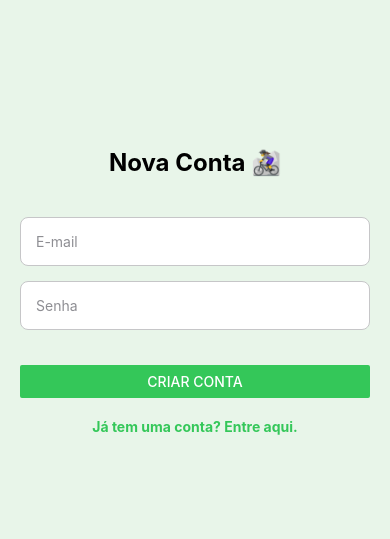
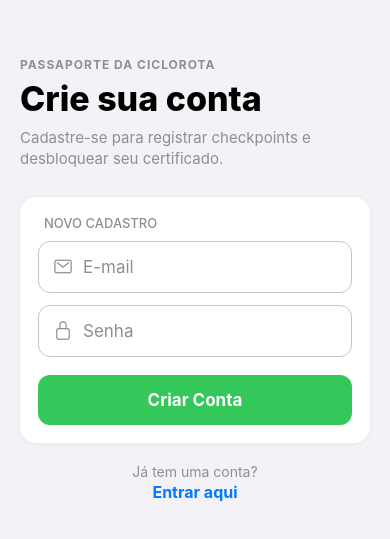
Before and after one commit to Ciclorota/ciclorota-frontend, a React Native app: screen /Register in a window 390 px wide. Shown: the part 131-670 px from the top of the page. Built offline with nearby package versions, Linux system fonts and the light colour scheme; no server answers.

Commit message:
Melhoria na UI de paginas de login e registro

```diff
--- a/App.tsx
+++ b/App.tsx
@@ -1,4 +1,5 @@
 import React, { useState, useEffect } from 'react';
+import { View } from 'react-native';
 import { Session } from '@supabase/supabase-js';
 import { NavigationContainer, DefaultTheme } from '@react-navigation/native';
 import { createNativeStackNavigator } from '@react-navigation/native-stack';
@@ -64,6 +65,21 @@ function MainTabs({ session }: any) {
 function RootNavigator() {
   const { colors, isDarkMode } = useTheme();
   const [session, setSession] = useState<Session | null>(null);
+  const appBackgroundStyle = { flex: 1, backgroundColor: colors.background };
+
+  const navigationTheme = {
+    ...DefaultTheme,
+    dark: isDarkMode,
+    colors: {
+      ...DefaultTheme.colors,
+      primary: colors.primary,
+      background: colors.background,
+      card: colors.card,
+      text: colors.text,
+      border: colors.borderLight,
+      notification: colors.primary,
+    },
+  };
 
   useEffect(() => {
     supabase.auth.getSession().then(({ data: { session } }) => {
@@ -76,32 +92,32 @@ function RootNavigator() {
 
   if (!session && session !== undefined) {
     return (
-      <NavigationContainer>
-        <Stack.Navigator screenOptions={{ headerShown: false }}>
+      <View style={appBackgroundStyle}>
+        <NavigationContainer theme={navigationTheme}>
+          <Stack.Navigator
+            screenOptions={{
+              headerShown: false,
+              contentStyle: { backgroundColor: colors.background },
+              animation: 'fade_from_bottom',
+              animationDuration: 220,
+              gestureEnabled: true,
+            }}
+          >
             <Stack.Screen name="Login" component={LoginScreen} />
             <Stack.Screen name="Register" component={RegisterScreen} />
           </Stack.Navigator>
         </NavigationContainer>
+      </View>
     );
   }
 
   return (
-    <NavigationContainer theme={{
-      ...DefaultTheme,
-      dark: isDarkMode,
-      colors: {
-        ...DefaultTheme.colors,
-        primary: colors.primary,
-        background: colors.background,
-        card: colors.card,
-        text: colors.text,
-        border: colors.borderLight,
-        notification: colors.primary,
-      },
-    }}>
+    <View style={appBackgroundStyle}>
+      <NavigationContainer theme={navigationTheme}>
         <Stack.Navigator screenOptions={{
           headerShown: false,
           contentStyle: { backgroundColor: colors.background },
+          animation: 'fade',
         }}>
           <Stack.Screen name="MainTabs">
             {(props) => <MainTabs {...props} session={session} />}
@@ -110,22 +126,23 @@ function RootNavigator() {
           <Stack.Screen
             name="Camera"
             component={CameraScreen}
-          options={{ presentation: 'transparentModal' }}
+            options={{ presentation: 'transparentModal', animation: 'fade' }}
           />
 
           <Stack.Screen
             name="EditProfile"
             component={EditProfileScreen}
-          options={{ presentation: 'transparentModal', animation: 'slide_from_right' }}
+            options={{ presentation: 'transparentModal', animation: 'fade' }}
           />
 
           <Stack.Screen
             name="Settings"
             component={SettingsScreen}
-          options={{ presentation: 'transparentModal', animation: 'slide_from_right' }}
+            options={{ presentation: 'transparentModal', animation: 'fade' }}
           />
         </Stack.Navigator>
       </NavigationContainer>
+    </View>
   );
 }
 
--- a/src/screens/LoginScreen.tsx
+++ b/src/screens/LoginScreen.tsx
@@ -1,5 +1,7 @@
 import React, { useState } from 'react';
-import { StyleSheet, View, TextInput, Button, Text, TouchableOpacity } from 'react-native';
+import { StyleSheet, View, TextInput, Text, TouchableOpacity, SafeAreaView, KeyboardAvoidingView, Platform, ActivityIndicator } from 'react-native';
+// @ts-ignore
+import { Ionicons } from '@expo/vector-icons';
 import { supabase } from '../services/supabase';
 import { useTheme } from '../contexts/ThemeContext';
 import { useAppAlert } from '../components/AppAlertModal';
@@ -9,11 +11,19 @@ export function LoginScreen({ navigation }: any) {
   const [email, setEmail] = useState('');
   const [password, setPassword] = useState('');
   const [loading, setLoading] = useState(false);
+  const [errorMsg, setErrorMsg] = useState('');
   const { showAlert, alertModal } = useAppAlert();
 
   async function signInWithEmail() {
+    if (!email.trim() || !password.trim()) {
+      setErrorMsg('Preencha e-mail e senha para continuar.');
+      return;
+    }
+
+    setErrorMsg('');
     setLoading(true);
     const { error } = await supabase.auth.signInWithPassword({ email, password });
+
     if (error) {
       showAlert({
         title: 'Erro ao entrar',
@@ -21,16 +31,33 @@ export function LoginScreen({ navigation }: any) {
         variant: 'error',
       });
     }
+
     setLoading(false);
   }
 
   const styles = getStyles(colors, isDarkMode);
 
   return (
-    <View style={styles.container}>
-      <Text style={styles.title}>Passaporte da Ciclorota 🚴‍♂️</Text>
+    <SafeAreaView style={styles.safeArea}>
+      <KeyboardAvoidingView behavior={Platform.OS === 'ios' ? 'padding' : 'height'} style={styles.container}>
+        <View style={styles.header}>
+          <Text style={styles.kicker}>PASSAPORTE DA CICLOROTA</Text>
+          <Text style={styles.title}>Bem-vindo de volta</Text>
+          <Text style={styles.subtitle}>Acompanhe o seu progresso na trilha e continue de onde parou.</Text>
+        </View>
 
-      <View style={styles.inputContainer}>
+        <View style={styles.card}>
+          <Text style={styles.sectionTitle}>ACESSAR CONTA</Text>
+
+          {errorMsg !== '' && (
+            <View style={styles.errorBanner}>
+              <Ionicons name="warning" size={18} color={colors.danger} />
+              <Text style={styles.errorText}>{errorMsg}</Text>
+            </View>
+          )}
+
+          <View style={styles.inputGroup}>
+            <Ionicons name="mail-outline" size={20} color={colors.textSecondary} style={styles.inputIcon} />
             <TextInput
               style={styles.input}
               onChangeText={setEmail}
@@ -40,6 +67,10 @@ export function LoginScreen({ navigation }: any) {
               autoCapitalize="none"
               keyboardType="email-address"
             />
+          </View>
+
+          <View style={styles.inputGroup}>
+            <Ionicons name="lock-closed-outline" size={20} color={colors.textSecondary} style={styles.inputIcon} />
             <TextInput
               style={styles.input}
               onChangeText={setPassword}
@@ -51,22 +82,83 @@ export function LoginScreen({ navigation }: any) {
             />
           </View>
 
-      <Button title="Entrar" disabled={loading} onPress={signInWithEmail} />
+          <TouchableOpacity style={[styles.primaryButton, loading && styles.primaryButtonDisabled]} disabled={loading} onPress={signInWithEmail}>
+            {loading ? (
+              <ActivityIndicator size="small" color={colors.white} />
+            ) : (
+              <Text style={styles.primaryButtonText}>Entrar</Text>
+            )}
+          </TouchableOpacity>
+        </View>
 
         <TouchableOpacity onPress={() => navigation.navigate('Register')} style={styles.linkButton}>
-        <Text style={styles.linkText}>Não possui uma conta ainda? Crie aqui.</Text>
+          <Text style={styles.linkLabel}>Não possui uma conta ainda?</Text>
+          <Text style={styles.linkText}>Crie aqui</Text>
         </TouchableOpacity>
 
         {alertModal}
-    </View>
+      </KeyboardAvoidingView>
+    </SafeAreaView>
   );
 }
 
 const getStyles = (colors: any, isDarkMode: boolean) => StyleSheet.create({
-  container: { flex: 1, padding: 20, justifyContent: 'center', backgroundColor: colors.background },
-  title: { fontSize: 24, fontWeight: 'bold', textAlign: 'center', marginBottom: 40, color: colors.text },
-  inputContainer: { marginBottom: 20 },
-  input: { backgroundColor: colors.card, padding: 15, borderRadius: 8, marginBottom: 15, borderWidth: 1, borderColor: colors.border, color: colors.text },
+  safeArea: { flex: 1, backgroundColor: colors.background, paddingTop: Platform.OS === 'android' ? 40 : 0 },
+  container: { flex: 1, paddingHorizontal: 20, paddingBottom: 24, justifyContent: 'center' },
+
+  header: { marginBottom: 28 },
+  kicker: { fontSize: 12, color: colors.textSecondary, textTransform: 'uppercase', fontWeight: '700', letterSpacing: 1 },
+  title: { fontSize: 34, fontWeight: '800', color: colors.text, marginTop: 6 },
+  subtitle: { fontSize: 15, color: colors.textSecondary, marginTop: 8, lineHeight: 21 },
+
+  card: {
+    backgroundColor: colors.card,
+    borderRadius: 16,
+    padding: 18,
+    shadowColor: colors.text,
+    shadowOffset: { width: 0, height: 1 },
+    shadowOpacity: 0.05,
+    shadowRadius: 6,
+    elevation: 2,
+  },
+  sectionTitle: { fontSize: 13, color: colors.textSecondary, textTransform: 'uppercase', fontWeight: '500', marginLeft: 6, marginBottom: 10 },
+
+  errorBanner: {
+    flexDirection: 'row',
+    alignItems: 'center',
+    backgroundColor: isDarkMode ? colors.dangerBg : '#FFEBEB',
+    borderRadius: 10,
+    paddingVertical: 10,
+    paddingHorizontal: 12,
+    marginBottom: 12,
+  },
+  errorText: { color: colors.danger, marginLeft: 8, fontSize: 14, fontWeight: '500', flex: 1 },
+
+  inputGroup: {
+    flexDirection: 'row',
+    alignItems: 'center',
+    backgroundColor: colors.card,
+    borderWidth: 1,
+    borderColor: colors.border,
+    borderRadius: 12,
+    paddingHorizontal: 14,
+    marginBottom: 12,
+  },
+  inputIcon: { marginRight: 10 },
+  input: { flex: 1, height: 50, fontSize: 17, color: colors.text },
+
+  primaryButton: {
+    marginTop: 6,
+    backgroundColor: colors.primary,
+    minHeight: 50,
+    borderRadius: 12,
+    alignItems: 'center',
+    justifyContent: 'center',
+  },
+  primaryButtonDisabled: { opacity: 0.7 },
+  primaryButtonText: { color: colors.white, fontSize: 17, fontWeight: '700' },
+
   linkButton: { marginTop: 20, alignItems: 'center' },
-  linkText: { color: colors.primary, fontWeight: 'bold' }
+  linkLabel: { color: colors.textSecondary, fontSize: 14, marginBottom: 2 },
+  linkText: { color: colors.primary, fontSize: 16, fontWeight: '700' },
 });
--- a/src/screens/RegisterScreen.tsx
+++ b/src/screens/RegisterScreen.tsx
@@ -1,5 +1,7 @@
 import React, { useState } from 'react';
-import { StyleSheet, View, TextInput, Button, Text, TouchableOpacity } from 'react-native';
+import { StyleSheet, View, TextInput, Text, TouchableOpacity, SafeAreaView, KeyboardAvoidingView, Platform, ActivityIndicator } from 'react-native';
+// @ts-ignore
+import { Ionicons } from '@expo/vector-icons';
 import { supabase } from '../services/supabase';
 import { useTheme } from '../contexts/ThemeContext';
 import { useAppAlert } from '../components/AppAlertModal';
@@ -9,9 +11,16 @@ export function RegisterScreen({ navigation }: any) {
   const [email, setEmail] = useState('');
   const [password, setPassword] = useState('');
   const [loading, setLoading] = useState(false);
+  const [errorMsg, setErrorMsg] = useState('');
   const { showAlert, alertModal } = useAppAlert();
 
   async function signUpWithEmail() {
+    if (!email.trim() || !password.trim()) {
+      setErrorMsg('Preencha e-mail e senha para criar a conta.');
+      return;
+    }
+
+    setErrorMsg('');
     setLoading(true);
     const { error } = await supabase.auth.signUp({ email, password });
 
@@ -29,16 +38,33 @@ export function RegisterScreen({ navigation }: any) {
         onConfirm: () => navigation.navigate('Login'),
       });
     }
+
     setLoading(false);
   }
 
   const styles = getStyles(colors, isDarkMode);
 
   return (
-    <View style={styles.container}>
-      <Text style={styles.title}>Nova Conta 🚵‍♀️</Text>
+    <SafeAreaView style={styles.safeArea}>
+      <KeyboardAvoidingView behavior={Platform.OS === 'ios' ? 'padding' : 'height'} style={styles.container}>
+        <View style={styles.header}>
+          <Text style={styles.kicker}>PASSAPORTE DA CICLOROTA</Text>
+          <Text style={styles.title}>Crie sua conta</Text>
+          <Text style={styles.subtitle}>Cadastre-se para registrar checkpoints e desbloquear seu certificado.</Text>
+        </View>
 
-      <View style={styles.inputContainer}>
+        <View style={styles.card}>
+          <Text style={styles.sectionTitle}>NOVO CADASTRO</Text>
+
+          {errorMsg !== '' && (
+            <View style={styles.errorBanner}>
+              <Ionicons name="warning" size={18} color={colors.danger} />
+              <Text style={styles.errorText}>{errorMsg}</Text>
+            </View>
+          )}
+
+          <View style={styles.inputGroup}>
+            <Ionicons name="mail-outline" size={20} color={colors.textSecondary} style={styles.inputIcon} />
             <TextInput
               style={styles.input}
               onChangeText={setEmail}
@@ -48,6 +74,10 @@ export function RegisterScreen({ navigation }: any) {
               autoCapitalize="none"
               keyboardType="email-address"
             />
+          </View>
+
+          <View style={styles.inputGroup}>
+            <Ionicons name="lock-closed-outline" size={20} color={colors.textSecondary} style={styles.inputIcon} />
             <TextInput
               style={styles.input}
               onChangeText={setPassword}
@@ -59,22 +89,83 @@ export function RegisterScreen({ navigation }: any) {
             />
           </View>
 
-      <Button title="Criar Conta" disabled={loading} onPress={signUpWithEmail} color={colors.success} />
+          <TouchableOpacity style={[styles.primaryButton, loading && styles.primaryButtonDisabled]} disabled={loading} onPress={signUpWithEmail}>
+            {loading ? (
+              <ActivityIndicator size="small" color={colors.white} />
+            ) : (
+              <Text style={styles.primaryButtonText}>Criar Conta</Text>
+            )}
+          </TouchableOpacity>
+        </View>
 
         <TouchableOpacity onPress={() => navigation.navigate('Login')} style={styles.linkButton}>
-        <Text style={styles.linkText}>Já tem uma conta? Entre aqui.</Text>
+          <Text style={styles.linkLabel}>Já tem uma conta?</Text>
+          <Text style={styles.linkText}>Entrar aqui</Text>
         </TouchableOpacity>
 
         {alertModal}
-    </View>
+      </KeyboardAvoidingView>
+    </SafeAreaView>
   );
 }
 
 const getStyles = (colors: any, isDarkMode: boolean) => StyleSheet.create({
-  container: { flex: 1, padding: 20, justifyContent: 'center', backgroundColor: isDarkMode ? colors.background : '#e8f5e9' },
-  title: { fontSize: 24, fontWeight: 'bold', textAlign: 'center', marginBottom: 40, color: colors.text },
-  inputContainer: { marginBottom: 20 },
-  input: { backgroundColor: colors.card, padding: 15, borderRadius: 8, marginBottom: 15, borderWidth: 1, borderColor: colors.border, color: colors.text },
+  safeArea: { flex: 1, backgroundColor: colors.background, paddingTop: Platform.OS === 'android' ? 40 : 0 },
+  container: { flex: 1, paddingHorizontal: 20, paddingBottom: 24, justifyContent: 'center' },
+
+  header: { marginBottom: 28 },
+  kicker: { fontSize: 12, color: colors.textSecondary, textTransform: 'uppercase', fontWeight: '700', letterSpacing: 1 },
+  title: { fontSize: 34, fontWeight: '800', color: colors.text, marginTop: 6 },
+  subtitle: { fontSize: 15, color: colors.textSecondary, marginTop: 8, lineHeight: 21 },
+
+  card: {
+    backgroundColor: colors.card,
+    borderRadius: 16,
+    padding: 18,
+    shadowColor: colors.text,
+    shadowOffset: { width: 0, height: 1 },
+    shadowOpacity: 0.05,
+    shadowRadius: 6,
+    elevation: 2,
+  },
+  sectionTitle: { fontSize: 13, color: colors.textSecondary, textTransform: 'uppercase', fontWeight: '500', marginLeft: 6, marginBottom: 10 },
+
+  errorBanner: {
+    flexDirection: 'row',
+    alignItems: 'center',
+    backgroundColor: isDarkMode ? colors.dangerBg : '#FFEBEB',
+    borderRadius: 10,
+    paddingVertical: 10,
+    paddingHorizontal: 12,
+    marginBottom: 12,
+  },
+  errorText: { color: colors.danger, marginLeft: 8, fontSize: 14, fontWeight: '500', flex: 1 },
+
+  inputGroup: {
+    flexDirection: 'row',
+    alignItems: 'center',
+    backgroundColor: colors.card,
+    borderWidth: 1,
+    borderColor: colors.border,
+    borderRadius: 12,
+    paddingHorizontal: 14,
+    marginBottom: 12,
+  },
+  inputIcon: { marginRight: 10 },
+  input: { flex: 1, height: 50, fontSize: 17, color: colors.text },
+
+  primaryButton: {
+    marginTop: 6,
+    backgroundColor: colors.success,
+    minHeight: 50,
+    borderRadius: 12,
+    alignItems: 'center',
+    justifyContent: 'center',
+  },
+  primaryButtonDisabled: { opacity: 0.7 },
+  primaryButtonText: { color: colors.white, fontSize: 17, fontWeight: '700' },
+
   linkButton: { marginTop: 20, alignItems: 'center' },
-  linkText: { color: colors.success, fontWeight: 'bold' }
+  linkLabel: { color: colors.textSecondary, fontSize: 14, marginBottom: 2 },
+  linkText: { color: colors.primary, fontSize: 16, fontWeight: '700' },
 });
```
Lines whose indentation alone changed are shown as unchanged.
